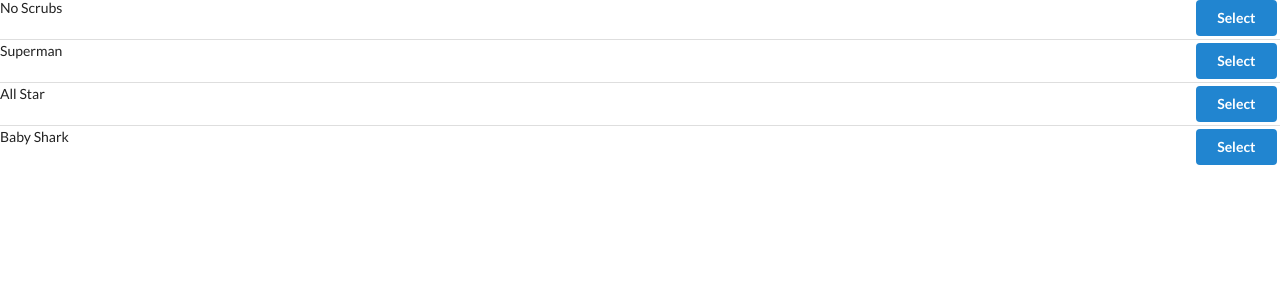
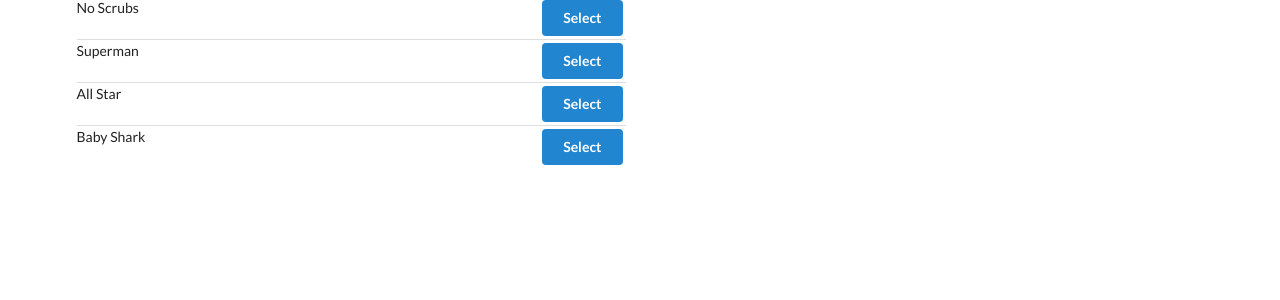
Before and after one commit to dvadz/react_songs, a React (Create React App) app: page / in a window 1280 px wide. Shown: the top 300 px of the page. Built offline with nearby package versions, Linux system fonts and the light colour scheme.

Commit message:
Used grid in the App and had SongList use eight columns

```diff
--- a/src/components/App.js
+++ b/src/components/App.js
@@ -3,8 +3,12 @@
 
 const App = () => {
   return (
-    <div>
-      <SongList />
+    <div className='ui container grid'>
+      <div className='ui row'>
+        <div className='eight wide column'>
+          <SongList />
+        </div>
+      </div>
     </div>
   );
 };
```
